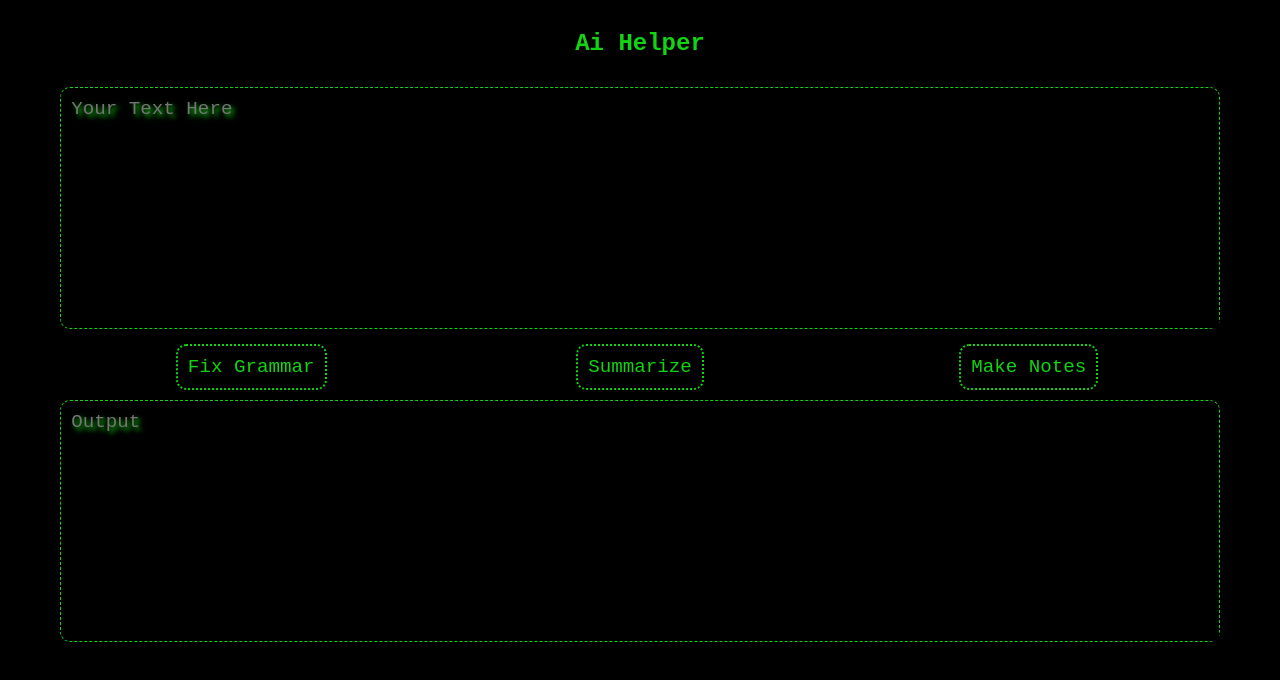
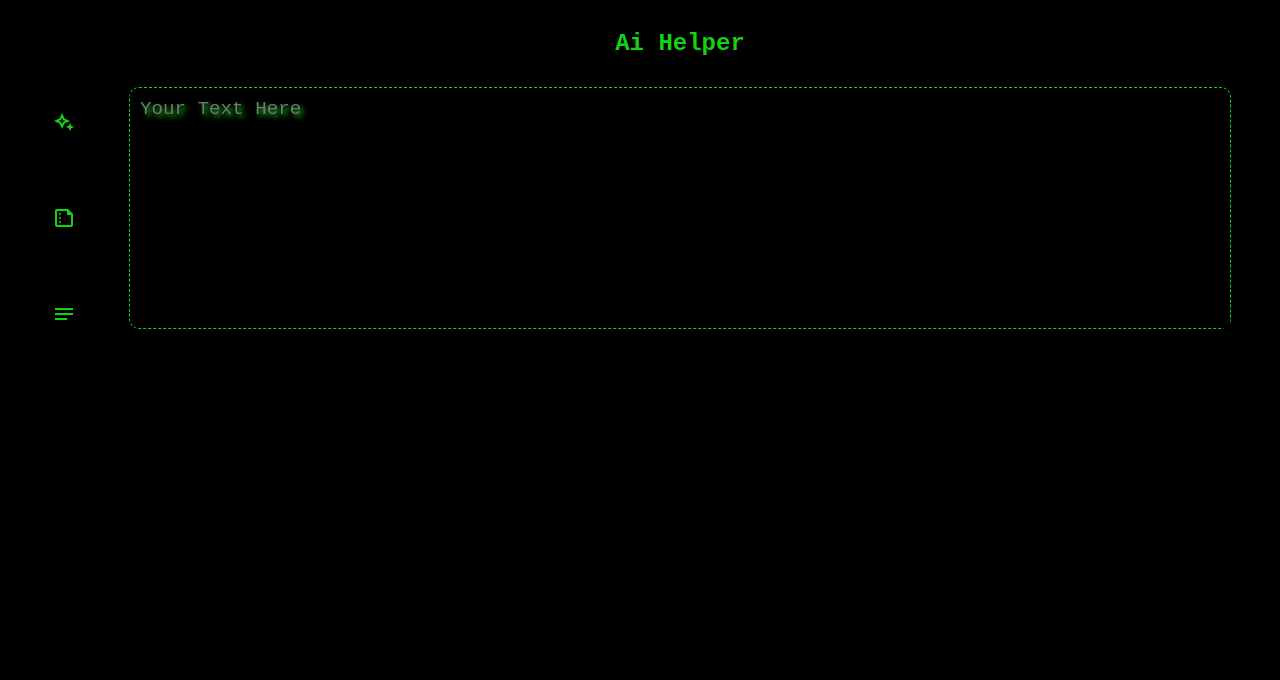
Before and after one commit to dummy01213/js01, a plain HTML site: page index.html in a window 1280 px wide. Drawn offline with nearby package versions, Linux system fonts and the light colour scheme.

Commit message:
Shifted Buttons

```diff
--- a/back.js
+++ b/back.js
@@ -1,9 +1,12 @@
-OPENAI_API_KEY = "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"
+OPENAI_API_KEY = "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"
 
+var heading = document.getElementById("heading")
+heading.href = "/"
 var txtMsg = document.getElementById("txtMsg")
 var txtOutput = document.getElementById("txtOutput")
+txtOutput.style.display = "None"
 
-function correctGrammar() {
+function useGpt(title, waitingMessage, instruction) {
     // https://www.codeproject.com/Articles/5350454/Chat-GPT-in-JavaScript
 
     var userInput = txtMsg.value
@@ -11,7 +14,8 @@ function correctGrammar() {
         alert("write something")
         return
     }
-    txtOutput.value = "Correcting the mistakes..."
+    txtOutput.style.display = "inline-block"
+    txtOutput.value = waitingMessage
     var sUrl = "https://api.openai.com/v1/completions";
     var sModel = "text-davinci-003";
     var xhttp = new XMLHttpRequest();
@@ -34,7 +38,7 @@ function correctGrammar() {
                 console.log(oJson);
                 s = oJson.choices[0]["text"];
                 res = s.split("\n\n");
-                txtOutput.value = s.slice(s.indexOf("\n\n") + 2)
+                txtOutput.value = title + "\n\n" + s.slice(s.indexOf("\n\n") + 2)
             }
         }
     }
@@ -45,7 +49,7 @@ function correctGrammar() {
 
     var data = {
         model: sModel,
-        prompt: "Correct this to standard English:\n\n" + userInput,
+        prompt: instruction + "\n\n" + userInput,
         max_tokens: iMaxTokens,
         user: sUserId,
         temperature: dTemperature,
@@ -62,120 +66,10 @@ function correctGrammar() {
     xhttp.send(JSON.stringify(data))
 }
 
-function summarize() {
-    // https://www.codeproject.com/Articles/5350454/Chat-GPT-in-JavaScript
+const summarizeButton = document.getElementById("summarize-icon")
+const notesButton = document.getElementById("notes-icon")
+const grammar = document.getElementById("grammar-icon")
 
-    var userInput = txtMsg.value
-    if (userInput == "") {
-        alert("write something")
-        return
-    }
-    txtOutput.value = "Summarizing..."
-    var sUrl = "https://api.openai.com/v1/completions";
-    var sModel = "text-davinci-003";
-    var xhttp = new XMLHttpRequest();
-    xhttp.open("POST", sUrl);
-
-    xhttp.setRequestHeader("Accept", "application/json");
-    xhttp.setRequestHeader("Content-Type", "application/json");
-    xhttp.setRequestHeader("Authorization", "Bearer " + OPENAI_API_KEY)
-
-    xhttp.onreadystatechange = function() {
-        if (xhttp.readyState === 4) {
-            var oJson = { "error": "custom error" }
-            try {
-                oJson = JSON.parse(xhttp.responseText)
-            } catch (error) {
-                txtOutput.value = error.message
-                console.log(error)
-            }
-            if (!oJson.error) {
-                console.log(oJson);
-                s = oJson.choices[0]["text"];
-                res = s.split("\n\n");
-                txtOutput.value = s.slice(s.indexOf("\n\n") + 2)
-            }
-        }
-    }
-
-    var iMaxTokens = 2048;
-    var sUserId = "1";
-    var dTemperature = 0.5;
-
-    var data = {
-        model: sModel,
-        prompt: "Can you please summarize this:\n\n" + userInput,
-        max_tokens: iMaxTokens,
-        user: sUserId,
-        temperature: dTemperature,
-        frequency_penalty: 0.0, //Number between -2.0 and 2.0
-        //Positive value decrease the model's likelihood
-        //to repeat the same line verbatim.
-        presence_penalty: 0.0, //Number between -2.0 and 2.0.
-        //Positive values increase the model's likelihood
-        //to talk about new topics.
-        stop: ["#", ";"] //Up to 4 sequences where the API will stop generating
-            //further tokens. The returned text will not contain
-            //the stop sequence.
-    }
-    xhttp.send(JSON.stringify(data))
-}
-
-function makeNotes() {
-    // https://www.codeproject.com/Articles/5350454/Chat-GPT-in-JavaScript
-
-    var userInput = txtMsg.value
-    if (userInput == "") {
-        alert("write something")
-        return
-    }
-    txtOutput.value = "Making notes for you..."
-    var sUrl = "https://api.openai.com/v1/completions";
-    var sModel = "text-davinci-003";
-    var xhttp = new XMLHttpRequest();
-    xhttp.open("POST", sUrl);
-
-    xhttp.setRequestHeader("Accept", "application/json");
-    xhttp.setRequestHeader("Content-Type", "application/json");
-    xhttp.setRequestHeader("Authorization", "Bearer " + OPENAI_API_KEY)
-
-    xhttp.onreadystatechange = function() {
-        if (xhttp.readyState === 4) {
-            var oJson = { "error": "custom error" }
-            try {
-                oJson = JSON.parse(xhttp.responseText)
-            } catch (error) {
-                txtOutput.value = error.message
-                console.log(error)
-            }
-            if (!oJson.error) {
-                console.log(oJson);
-                s = oJson.choices[0]["text"];
-                res = s.split("\n\n");
-                txtOutput.value = s.slice(s.indexOf("\n\n") + 2)
-            }
-        }
-    }
-
-    var iMaxTokens = 2048;
-    var sUserId = "1";
-    var dTemperature = 0.5;
-
-    var data = {
-        model: sModel,
-        prompt: "Study this paragraph and make notes for me \n\n" + userInput,
-        max_tokens: iMaxTokens,
-        user: sUserId,
-        temperature: dTemperature,
-        frequency_penalty: 0.0, //Number between -2.0 and 2.0
-        //Positive value decrease the model's likelihood
-        //to repeat the same line verbatim.
-        presence_penalty: 0.0, //Number between -2.0 and 2.0.
-        //Positive values increase the model's likelihood
-        //to talk about new topics.
-        stop: ["#", ";"] //Up to 4 sequences where the API will stop generating
-            //further tokens. The returned text will not contain
-            //the stop sequence.
-    }
-    xhttp.send(JSON.stringify(data))
-}
+notesButton.onclick = function() { useGpt("[Generated notes]", "Making notes for you...", "Study this paragraph and make notes for me") }
+grammar.onclick = function() { useGpt("[Fixed the grammar]", "Fixing the mistakes...", "Correct this to standard English:") }
+summarizeButton.onclick = function() { useGpt("[Summarized result]", "Summarizing...", "Can you please summarize this:") }
--- a/index.html
+++ b/index.html
@@ -6,24 +6,43 @@
     <meta http-equiv="X-UA-Compatible" content="IE=edge">
     <meta name="viewport" content="width=device-width, initial-scale=1.0">
     <title>js</title>
+    <script src="https://kit.fontawesome.com/5631c536dc.js" crossorigin="anonymous"></script>
+    <link rel="stylesheet" href="https://fonts.googleapis.com/css2?family=Material+Symbols+Outlined:opsz,wght,FILL,GRAD@48,400,0,0" />
     <link rel="stylesheet" href="style.css"></link>
 </head>
 
 <body>
-    <h2 style="margin-top: 30px;">Ai Helper</h2>
-    <textarea id="txtMsg" rows="10" style="margin: 10px;
+    <nav class="navbar">
+        <a class="navbarItem" id="grammar-icon">
+            <span class="material-symbols-outlined">
+                magic_button</span>
+        </a>
+        <a class="navbarItem" id="summarize-icon">
+            <span class="material-symbols-outlined summarize-icon">
+                summarize</span>
+        </a>
+        <a class="navbarItem" id="notes-icon">
+            <span class="material-symbols-outlined notes-icon">
+                notes</span>
+        </a>
+
+    </nav>
+    <div id="main">
+        <h2 style="margin-top: 30px; color: green" ;><a id="heading"> Ai Helper</a></h2>
+        <textarea id="txtMsg" rows="10" style="margin: 10px;
     width: 100%;" placeholder="Your Text Here"></textarea>
 
-    <div id="buttonContainer">
-        <div class="btnDiv"><button type="button" class="btn" onclick="correctGrammar()" id="grammar">Fix Grammar</button></div>
-        <div class="btnDiv"><button type="button" class="btn" onclick="summarize()" id="summarize">Summarize</button></div>
-        <div class="btnDiv"><button type="button" class="btn" onclick="makeNotes()" id="notes">Make Notes</button></div>
+        <!-- <div id="buttonContainer">
+            <div class="btnDiv"><button type="button" class="btn" id="grammar">Fix Grammar</button></div>
+            <div class="btnDiv"><button type="button" class="btn" id="summarize">Summarize</button></div>
+            <div class="btnDiv"><button type="button" class="btn" id="notesButton">Make Notes</button></div>
+        </div> -->
+
+        <textarea id="txtOutput" rows="10" style="margin: 10px;
+    width: 100%;" placeholder="Output"></textarea>
     </div>
-
-    <textarea id="txtOutput" rows="10" style="margin: 10px;
-    width: 100%;" placeholder="Output"></textarea>
-
-    <script src="back.js "></script>
+    <script defer src="back.js "></script>
+    <script defer src="style.js"></script>
 
 
 </body>
--- a/style.css
+++ b/style.css
@@ -1,11 +1,68 @@
-* {
+:root {
     font-family: "Courier New", "Lucida Console", monospace;
     color: rgb(17, 213, 17);
+    font-size: 16px;
+}
+
+a {
+    text-decoration: none;
+    color: rgb(17, 213, 17);
+}
+
+::selection {
+    color: white;
+    background-color: rgb(3, 73, 3);
 }
 
 body {
     background-color: black;
     text-align: center;
+    margin: 0;
+    padding: 0;
+}
+
+ul,
+li {
+    list-style-type: none;
+    /* Remove bullets */
+    padding: 0;
+    /* Remove padding */
+    margin: 0;
+    /* Remove margins */
+}
+
+.navbar {
+    display: flex;
+    flex-direction: column;
+    position: fixed;
+    width: 8rem;
+    height: 100vh;
+    background-color: black;
+    overflow: hidden;
+    align-items: center;
+    max-width: 10%;
+}
+
+.navbarItem {
+    position: relative;
+    display: flex;
+    transition: 1s;
+    height: 6rem;
+    box-sizing: border-box;
+}
+
+.navbarItem:first-child {
+    margin-top: 5rem;
+}
+
+.navbarItem:hover span {
+    color: rgb(5, 239, 5);
+    text-shadow: 2px 2px 4px rgb(69, 246, 69);
+    cursor: pointer;
+}
+
+#main {
+    margin-left: 5rem;
 }
 
 textarea {
@@ -20,25 +77,6 @@ textarea {
     padding: 10px;
     max-width: 90%;
     text-shadow: 3px 3px 5px rgb(17, 213, 17);
-}
-
-.btn {
-    font-size: 1.2em;
-    padding: 5px 8px;
-    background-color: black;
-    color: rgb(17, 213, 17);
-    border: 2px dotted rgb(17, 213, 17);
-    padding: 10px;
-    border-radius: 10px;
-}
-
-#buttonContainer {
-    text-align: center;
-}
-
-.btnDiv {
-    display: inline-block;
-    width: 30%;
 }
 
 
```
